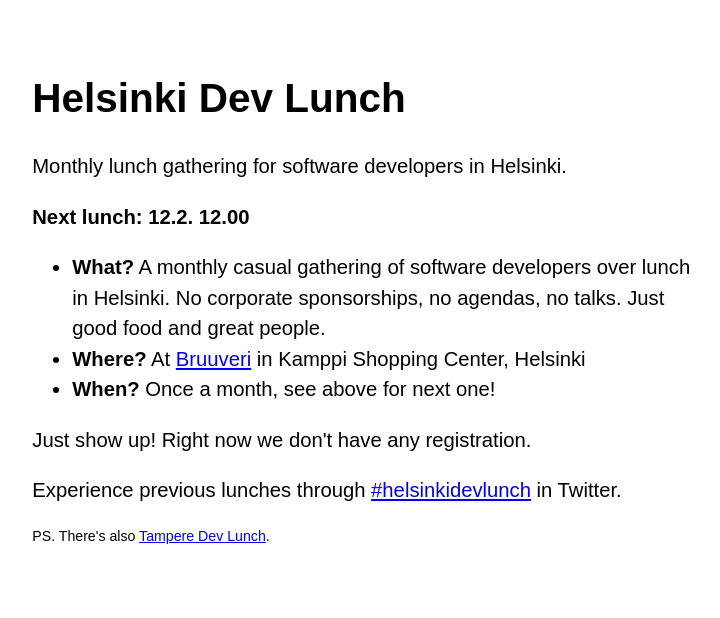
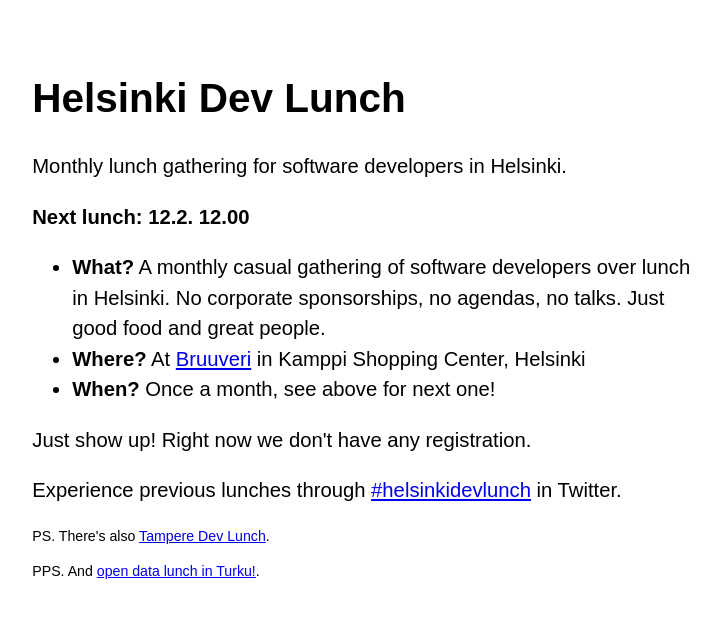
Before and after one commit to Hamatti/helsinkidevlunch-website, a plain HTML site: page index.html in a window 1280 px wide. Shown: the whole page, without its empty margins (14-734 px from the left). Drawn offline with Linux system fonts and the light colour scheme.

Commit message:
Add mention of Turku Open Data Lunch

```diff
--- a/index.html
+++ b/index.html
@@ -51,6 +51,9 @@
           PS. There's also
           <a href="https://tampere.devlun.ch/">Tampere Dev Lunch</a>.
         </p>
+        <p>
+        PPS. And <a href="https://www.meetup.com/Open-Data-Southwest-Finland/events/268478008/">open data lunch in Turku!</a>.
+        </p>
       </div>
     </article>
   </body>
```
